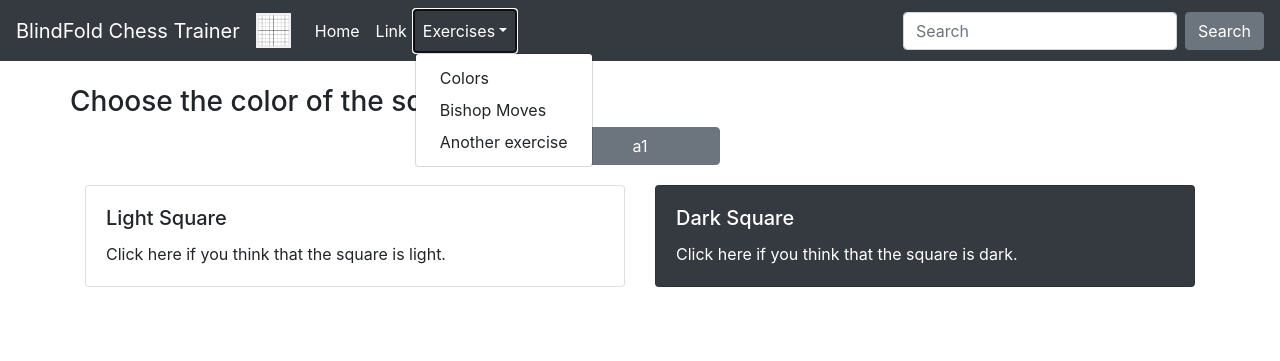
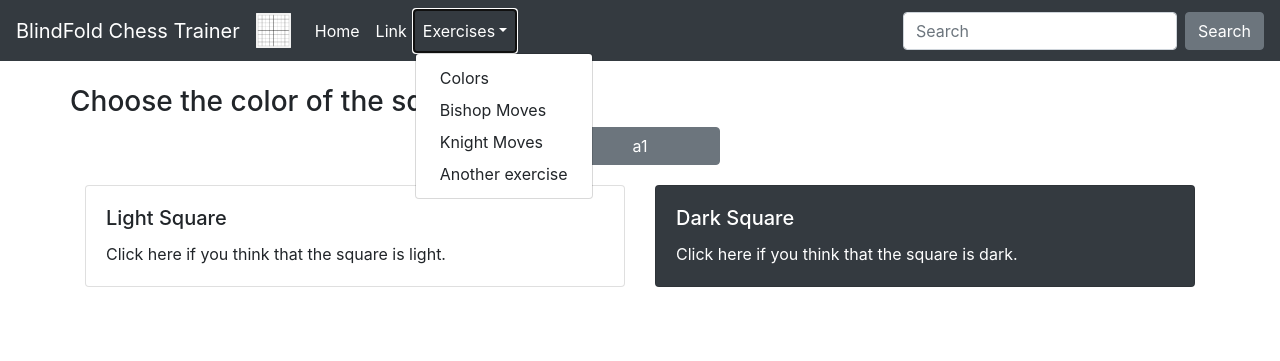
Before and after one commit to pauldechorgnat/blindfold_chess, a Flask app: page /colors in a window 1280 px wide, after a click on "Exercises". Shown: the top 361 px of the page. Run offline with Flask 2, Linux system fonts and the light colour scheme; parts of the project's set-up code (start-up, migrations or seed data) failed here and were passed over; some libraries are stand-ins or nearby versions.

Commit message:
adding knight link

```diff
--- a/templates/_navbar.html
+++ b/templates/_navbar.html
@@ -34,6 +34,7 @@
                 <div class="dropdown-menu" aria-labelledby="dropdown01">
                     <a class="dropdown-item" href="/colors">Colors</a>
                     <a class="dropdown-item" href="/bishop_moves">Bishop Moves</a>
+                    <a class="dropdown-item" href="/bishop_moves">Knight Moves</a>
                     <a class="dropdown-item" href="#">Another exercise</a>
                 </div>
             </li>
```
